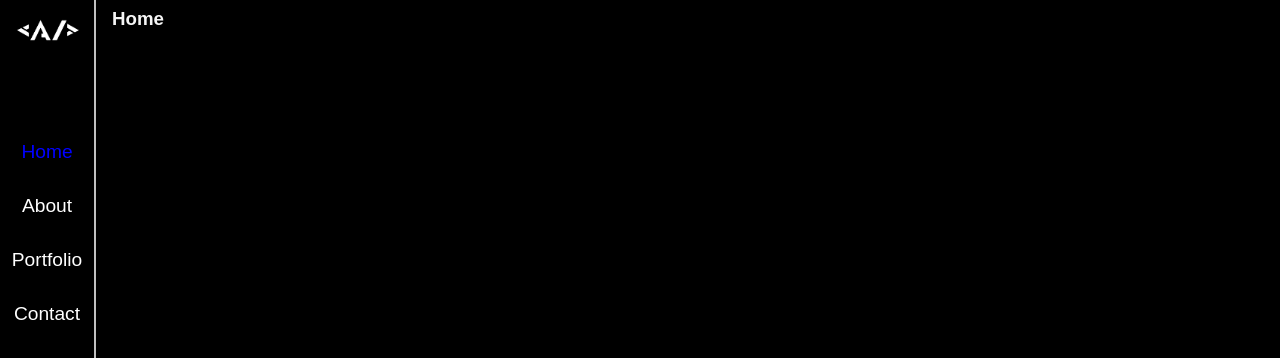
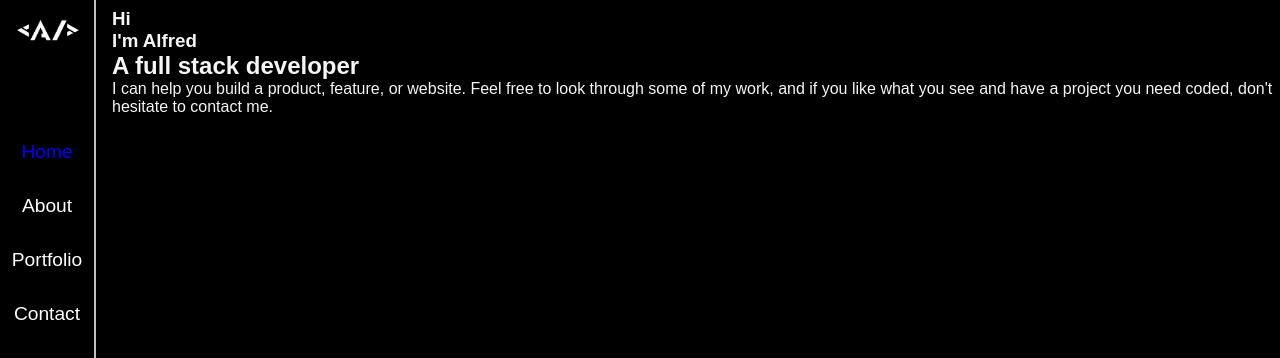
Before and after one commit to badger-99/my_portfolio, a React (Vite) app: page / in a window 1280 px wide. Shown: the top 358 px of the page. Built offline with nearby package versions, Linux system fonts and the light colour scheme; a web font is replaced by a local one.

Commit message:
Add Home page content

```diff
--- a/src/Pages/Home/Home.jsx
+++ b/src/Pages/Home/Home.jsx
@@ -1,8 +1,18 @@
+import { Link } from "react-router-dom";
+
 const Home = () => {
   return (
-    <section className="pages" id="home">
-      <h1>Home</h1>
+    <section className='pages' id='home'>
+      <h1>Hi</h1>
+      <h1>I'm Alfred</h1>
+      <h2>A full stack developer</h2>
+      <p>
+        I can help you build a product, feature, or website. Feel free to look
+        through some of
+        <Link to='/portfolio'> my work</Link>, and if you like what you see and
+        have a project you need coded, don't hesitate to <Link to='/contact'> contact me</Link>.
+      </p>
     </section>
-  )
+  );
 }
 export default Home
```
